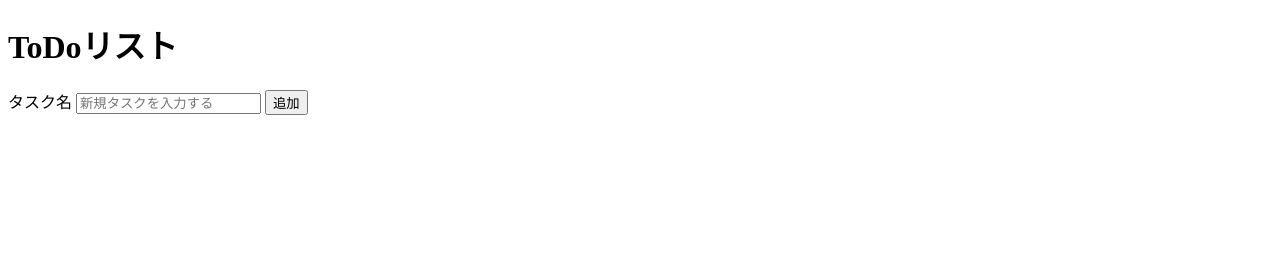
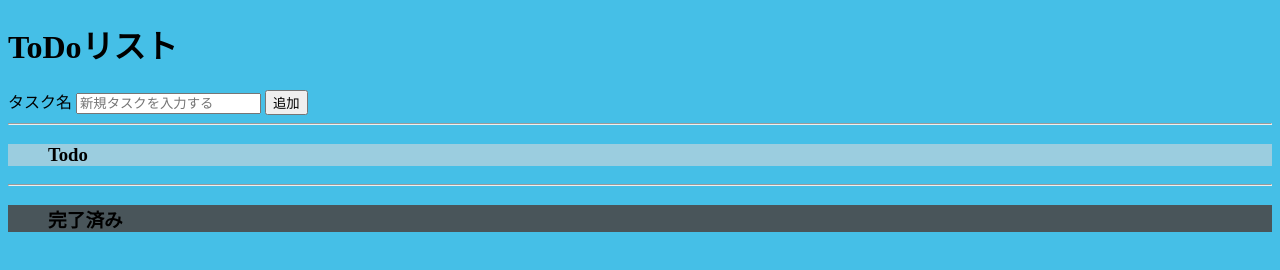
Before and after one commit to Potemkin-learning/To-do-App, a plain HTML site: page index.html in a window 1280 px wide. Drawn offline with Linux system fonts and the light colour scheme.

Commit message:
htmlファイルを更新

```diff
--- a/index.html
+++ b/index.html
@@ -3,6 +3,7 @@
 <head>
   <meta charset="UTF-8">
   <meta name="viewport" content="width=device-width, initial-scale=1.0">
+  <link rel="stylesheet" href="style.css">
   <title>ToDoリスト</title>
 </head>
 <body>
@@ -16,12 +17,18 @@
       <input id="task-input" type="text" name="taskName" placeholder="新規タスクを入力する">
       <button id="task-input-button" type="submit">追加</button>
     </form>
+    <hr>
     <div id="list">
       <div>
-        <ul id="list-div"></ul>
+        <ul id="list-div">
+          <h3>Todo</h3>
+        </ul>
       </div>
+      <hr>
       <div>
-        <ul id="completed-list-div"></ul>
+        <ul id="completed-list-div" class="bg-gray-400">
+          <h3>完了済み</h3>
+        </ul>
       </div>
     </div>
   </main>
```
